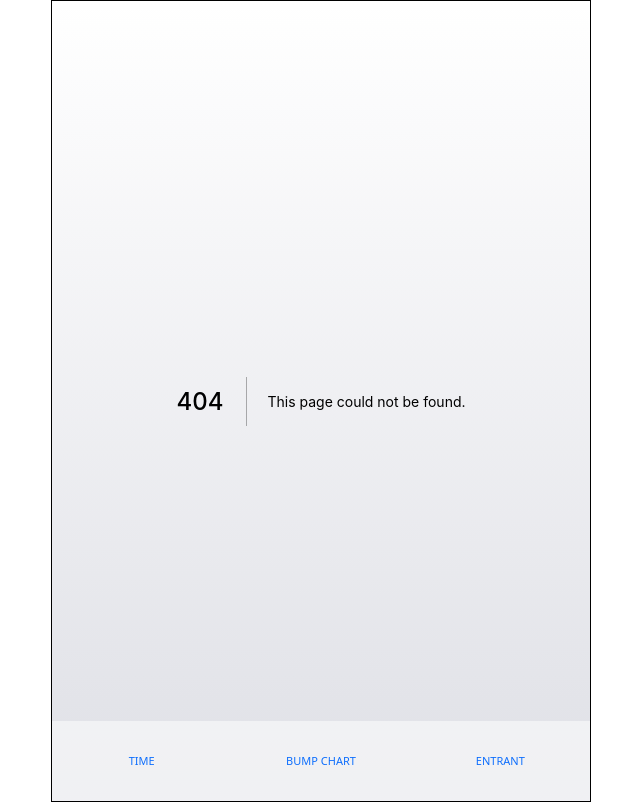
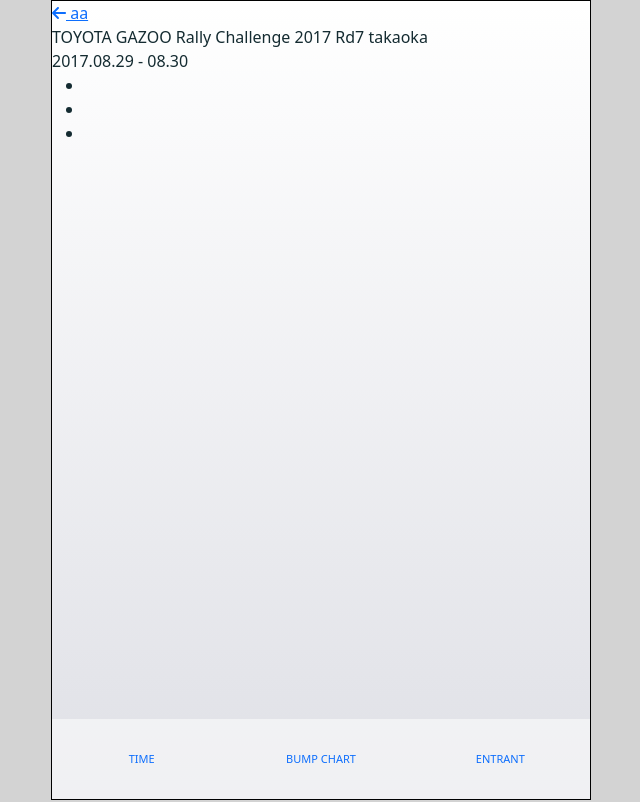
Before and after one commit to mzone/raly-result-chart, a Next.js app in the folder frontend/: page /entrants in a window 1280 px wide. Before the commit this address had no page. Shown: the whole page, without its empty margins (319-959 px from the left). Built offline with nearby package versions, Linux system fonts and the light colour scheme.

Commit message:
- エントラントリスト、チャートページの追加

```diff
--- a/frontend/src/pages/about.tsx
+++ /dev/null
@@ -1,5 +0,0 @@
-const about = () => {
-    return <div>About</div>
-};
-
-export default about;
--- /dev/null
+++ b/frontend/src/pages/bump-chart.tsx
@@ -0,0 +1,5 @@
+const bumpChart = () => {
+    return <div>bumpChart</div>
+};
+
+export default bumpChart;
--- /dev/null
+++ b/frontend/src/pages/entrants.tsx
@@ -0,0 +1,34 @@
+import PageHeader from "../parts/PageHeader";
+import Link from "next/link";
+import PageBody from "../parts/PageBody";
+import EntrantList from "../parts/EntrantList";
+
+const entrants = () => {
+    return (
+        <>
+            <PageHeader>
+                {{
+                    left: (
+                        <Link href="/">
+                            <a>
+                                <i className="fa-solid fa-arrow-left"/> aa
+                            </a>
+                        </Link>
+                    ),
+                    center: (
+                        <>
+                            <div>TOYOTA GAZOO Rally Challenge 2017 Rd7 takaoka</div>
+                            <div>2017.08.29 - 08.30</div>
+                        </>
+                    )
+                }}
+            </PageHeader>
+
+            <PageBody>
+                <EntrantList items={[1,2,3]}/>
+            </PageBody>
+        </>
+    )
+};
+
+export default entrants;
--- /dev/null
+++ b/frontend/src/parts/EntrantList.tsx
@@ -0,0 +1,23 @@
+const EntrantList = ({items}) => {
+    const itemObjs = items.map((item) => EntrantLIstItem(item));
+    return (
+        <ul className="ss-list">
+            {itemObjs}
+        </ul>
+    )
+}
+const EntrantLIstItem = (item) => {
+    return (
+        <li key={item.no}>
+            <div>{item.className}</div>
+            <div>{item.drName}</div>
+            <div>{item.coDrName}</div>
+            <div>{item.carName}</div>
+            <div>{item.enginType}</div>
+            <div>{item.group}</div>
+            <div>{item.teamName}</div>
+        </li>
+    )
+}
+
+export default EntrantList;
--- a/frontend/src/parts/GlobalNavigation.tsx
+++ b/frontend/src/parts/GlobalNavigation.tsx
@@ -12,14 +12,14 @@
                     </Link>
                 </li>
                 <li>
-                    <Link href="/">
+                    <Link href="/bump-chart/">
                         <a>
                             BUMP CHART
                         </a>
                     </Link>
                 </li>
                 <li>
-                    <Link href="/">
+                    <Link href="/entrants">
                         <a>
                             ENTRANT
                         </a>
```
